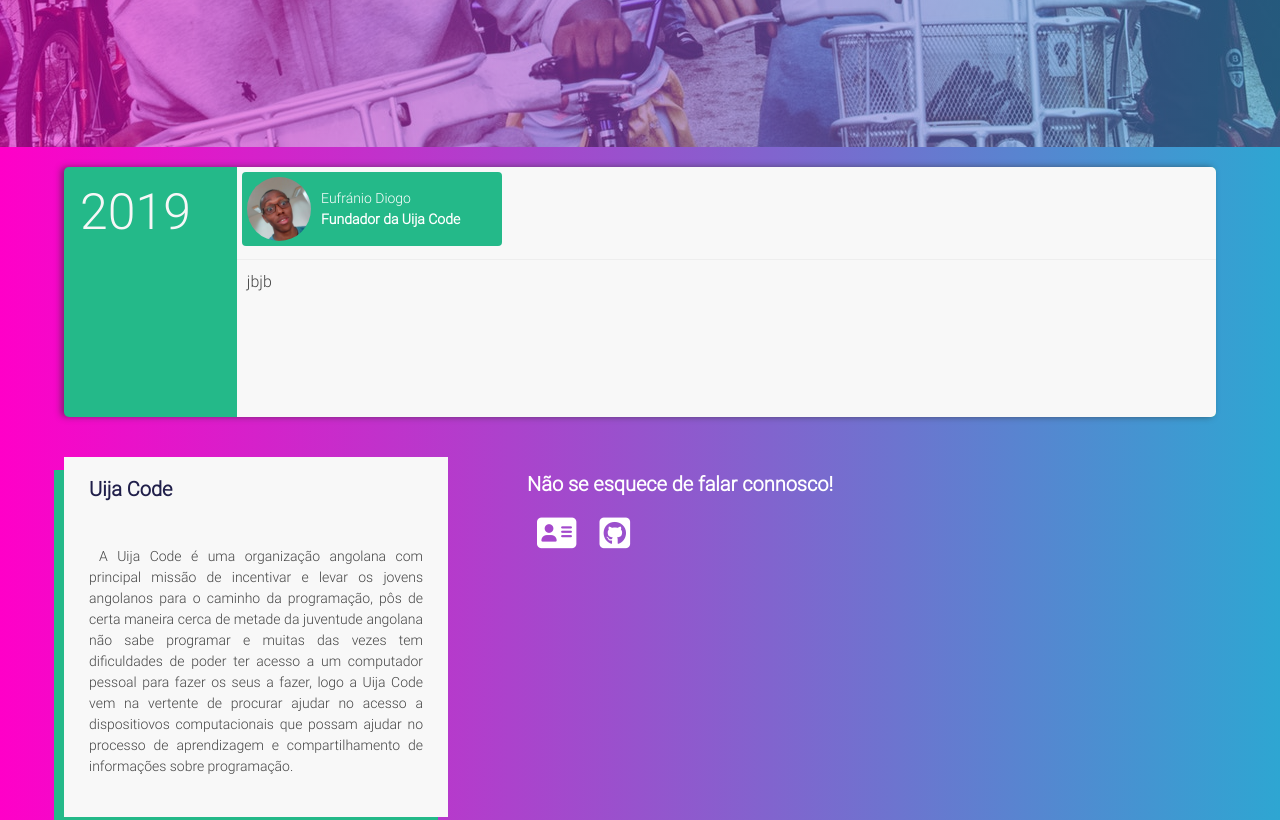
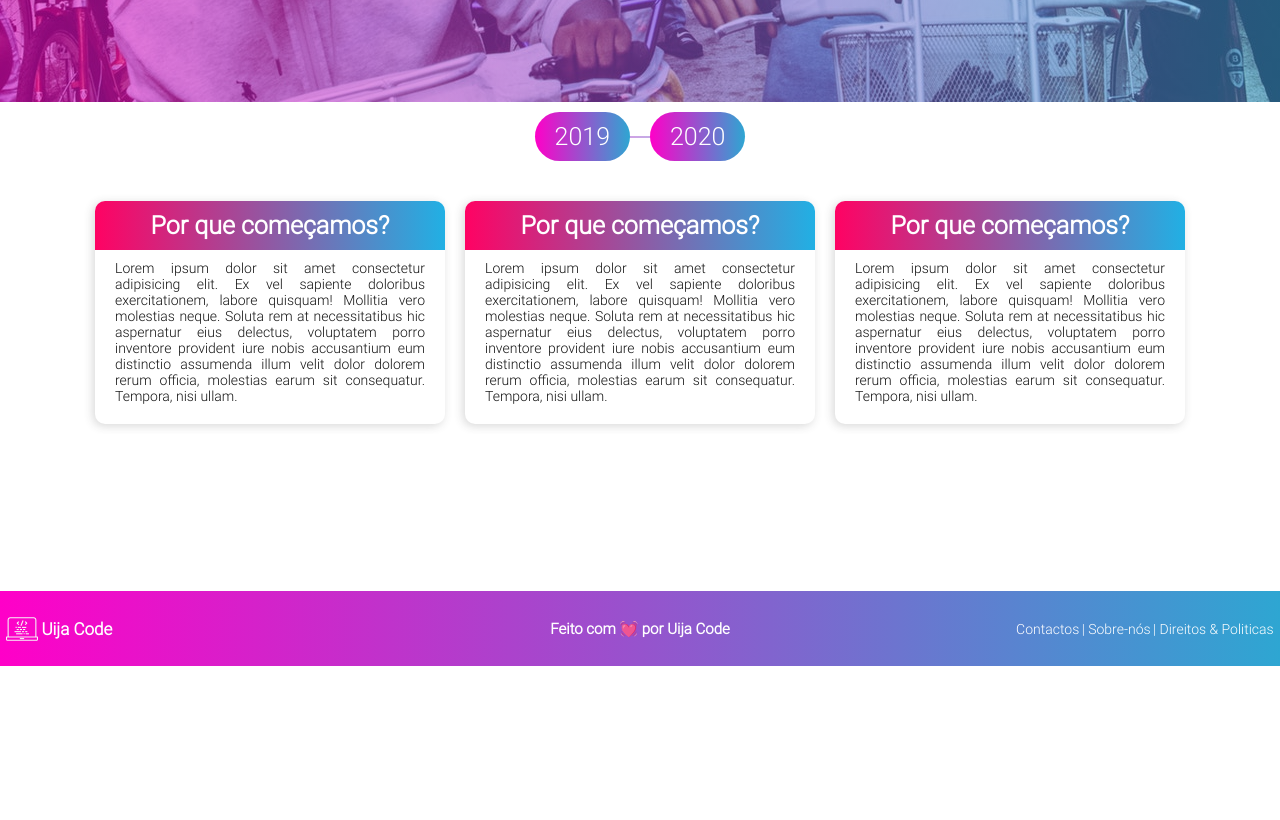
Before and after one commit to EufranioDiogo/MeuWebSite, a plain HTML site: page HTML/quemsomos.html in a window 1280 px wide. Shown: the part 740-1560 px from the top of the page. Drawn offline with Linux system fonts and the light colour scheme.

Commit message:
Mundando a página quem somos

```diff
--- a/CSS/index.css
+++ b/CSS/index.css
@@ -191,9 +191,6 @@ html{
     .itensAreasActuacao:hover p {
         opacity: 1;
         display: block;
-    }
-    .itensAreasActuacao:hover {
-        box-shadow: 0 0 10px #2ea6d2f2;
     }
     .itensAreasActuacao p {
         position: absolute;
--- a/CSS/quemsomos.css
+++ b/CSS/quemsomos.css
@@ -1,8 +1,8 @@
 @media only screen and (max-device-width: 1750px) {
     body {
-        background: linear-gradient(to left, #2ea6d2 , #ff00c8);
+        ackground: linear-gradient(to left, #ffffff, #e6e6e6);
     }
-    #listaDesordenada a:nth-child(4){
+    #listaDesordenada a:nth-child(4) {
         border-bottom: 2px solid #2ea6d2;
     }
     #li4 {
@@ -10,7 +10,7 @@
     }
     #divCabecalho {
         width: 100%;
-        height: 845px;
+        height: 100vh;
         position: relative;
         margin-top: 42px;
         background-image: url('../IMG/people-riding-bicycles-2361103.jpg');
@@ -31,233 +31,92 @@
         left: 0;
         width: 100%;
         height: 100%;
-        background: linear-gradient(to left, #2ea6d281 , #ff00c883);
+        background: linear-gradient(to left, #2ea6d281, #ff00c883);
     }
-    #divConteudo {
+    #main-conteiner {
         position: relative;
         width: 100%;
-        height: 1000px;
-        background: linear-gradient(to left, #2ea6d2 , #ff00c8);
+        height: 90vh;
     }
-    #conteudo1 {
+    #linha-cronologica {
+        display: flex;
+        width: 100%;
+        position: relative;
+        justify-content: center;
+        margin-top: 10px;
+    }
+    #linha-cronologica li .pontos-cronologicos {
+        padding: 10px 20px;
+        text-align: center;
+        border: none;
+        background: linear-gradient(to left, #2ea6d2, #ff00c8);
+        margin: 0 10px;
+        font-size: large;
+        color: #fff;
+        font-family: Roboto, Arial, Helvetica, sans-serif;
+        font-size: 2.5rem;
+        cursor: pointer;
+        border-radius: 50px;
+        transition: 1.0s;
+    }
+    .pontos-cronologicos:hover{
+        background: linear-gradient(to left, #ff00c8, #2ea6d2);
+    }
+    #connect-line {
         position: absolute;
         left: 50%;
-        transform: translateX(-50%);
-        width: 90%;
-        height: 250px;
-        background-color: #24b989;
-        border-radius: 5px;
-        box-shadow: -3px 0 6px rgba(44, 44, 44, 0.55);
-        margin: 20px 0 20px 0px;
+        top: 50%;
+        transform: translate(-50%, -50%);
+        height: 2px;
+        width: 200px;
+        background: linear-gradient(to left, #2ea6d281, #ff00c883);
+        z-index: -1;
     }
-    #conteudo1 div {
-        position: absolute;
-        width: 85%;
-        height: 100%;
-        background-color: #f8f8f8;
-        border-top-right-radius: 5px;
-        border-bottom-right-radius: 5px;
-        right: 0;
+    #content-2019 {
+        position: relative;
+        width: 100%;
     }
-    #conteudo1 div div img {
-        position: absolute;
-        width: 64px;
-        height: 64px;
-        border-radius: 50%;
-        top: 50%;
-        left: 2%;
-        transform: translateY(-50%);
+    #events-at-2019 {
+        display: flex;
+        flex-wrap: wrap;
+        width: 100%;
+        justify-content: center;
+        overflow: hidden;
+        margin-top: 30px;
     }
-    #conteudo1 div div {
-        position: absolute;
-        left: 5px;
-        top: 5px;
-        width: 250px;
-        height: 64px;
-        background-color: #24b989 !important;
-        border-radius: 4px;
-        padding: 5px 5px;
+    #content-2019 li .event {
+        position: relative;
+        width: 350px;
+        background-color: #fff;
+        margin: 10px;
+        overflow: hidden;
+        border-radius: 10px;
+        box-shadow: -2px 2px 10px #33333331;
     }
-    #conteudo1 div div p {
-        color: white;
-        position: absolute;
-        line-height: 1.5;
-        right: 16%;
-        top: 50%;
-        transform: translateY(-50%);
+    #content-2019 li .event .event-title {
+        display: block;
+        position: relative;
+        font-size: 2.5rem;
+        background: linear-gradient(to left, #21b0e4, #ff0062fd);;
+        color: #fff;
+        padding: 10px;
+        text-align: center;
     }
-    #descOrigemUijaCode {
-        position: absolute;
-        bottom: 0;
-        left: 0;
-        width: 98%;
-        height: 55%;
-        border-top: 1px solid #eee;
-        padding: 10px;
-        line-height: 1.5;
-        font-size: 16px;
-    }
-    #conteudo1 #pAnoFundacao {
-        font-size: 50px;
-        color: #f7f7f7;
-        font-weight: 200;
-        padding: 16px;
-        position: absolute;
-        top: 0;
-        left: 0;
-    }
-    #conteudo2 {
-        position: absolute;
-        left: 5%;
-        width: 30%;
-        height: 360px;
-        background: #f8f8f8;
-        overflow: auto;
-        top: 310px;
-        box-shadow: -10px 13px 0 #24b989;
-    }
-    #conteudo2 h1 {
-        font-family: Roboto, Arial, Helvetica, sans-serif;
-        margin: 20px 0 20px 25px;
-        color: #201F4A;
-    }
-    #conteudo2 p {
-        margin: 0;
-        line-height: 1.5;
-        text-indent: 10px;
-        padding: 25px;
-    }
-    #divFaleConnosco {
-        position: absolute;
-        left: 40%;
-        width: 50%;
-        height: 140px;
-        background: transparent;
-        overflow: auto;
-        top: 310px;
-        justify-content: center;
-        padding: 15px;
-    }
-    #divFaleConnosco h1 {
-        text-align: left;
-        color: white;
+    #content-2019 li .event .event-paragraph {
+        display: block;
+        position: relative;
+        overflow-y: auto;
+        color: #131313;
+        padding: 10px 20px;
         margin-bottom: 10px;
     }
-    #divFaleConnosco a {
-        border-radius: 5px;
-        height: 40px;
-        width: 40px;
-        position: relative;
-        display: inline-block;
-        margin: 10px;
-        cursor: pointer;
-    }
-    #divFaleConnosco a:nth-child(1) {
-        margin-left: 0;
-    }
-    #divFaleConnosco a i {
-        color: white;
-        font-size: 35px;
-    }
-    #footer {
-        background-color: #000021 !important;
+    #footer{
+        margin-top: 157px !important;
     }
 }
 
-@media only screen and (max-device-width: 414px){
-    #divCabecalho{
-        height: 400px;
-    }
-    #divCabecalho p{
-        background-size: contain;
-        font-size: 3.5rem;
-    }
-    #conteudo1{
-        width: 98%;
-    }
-    #conteudo1 div {
-        border-radius: 5px;
-    }
-    #conteudo1 div {
-        width: 100%;
-        overflow: hidden;
-    }
-    #descOrigemUijaCode{
-        overflow: scroll;
-        padding: inherit;
-    }
-    #conteudo2 {
-        width: 90%;
-        box-shadow: -10px 13px 0 #24b989;
-    }
-    #conteudo1 div div {
-        background-color: #535353 !important;
-        width: 93.5%;
-    }
-    #conteudo1 div div p {
-        right: 28%;
-    }
-    #divFaleConnosco {
-        top: 700px;
-        height: 200px;
-        width: 70%;
-        left: 50%;
-        transform: translateX(-50%);
-    }
-}
-@media only screen and (min-width: 762px) and (max-width: 768px) {
-    #divCabecalho{
-        height: 400px;
-    }
-    #divCabecalho p{
-        background-size: contain;
-        font-size: 3.5rem;
-    }
-    #conteudo1 div {
-        width: 100%;
-        overflow: hidden;
-    }
-    #descOrigemUijaCode{
-        overflow: scroll;
-        padding: inherit;
-    }
-    #conteudo2 {
-        width: 90%;
-        box-shadow: -10px 13px 0 #24b989;
-    }
-    #divFaleConnosco {
-        top: 700px;
-        height: 200px;
-        width: 70%;
-        left: 38%;
-        transform: translateX(-50%);
-    }
-}
-@media only screen and (min-width: 769px) and (max-width: 1024px){
-    #divCabecalho{
-        height: 600px;
-    }
-    #divCabecalho p{
-        background-size: contain;
-        font-size: 3.5rem;
-    }
-    #conteudo1 div {
-        width: 100%;
-        overflow: hidden;
-    }
-    #descOrigemUijaCode{
-        overflow: scroll;
-        padding: inherit;
-    }
-    #conteudo2 {
-        width: 90%;
-        box-shadow: -10px 13px 0 #24b989;
-    }
-    #divFaleConnosco {
-        top: 700px;
-        height: 200px;
-        width: 70%;
-        left: 39%;
-        transform: translateX(-50%);
-    }
-}
+@media only screen and (max-device-width: 414px) {}
+
+@media only screen and (min-width: 762px) and (max-width: 768px) {}
+
+@media only screen and (min-width: 769px) and (max-width: 1024px) {}
--- a/HTML/quemsomos.html
+++ b/HTML/quemsomos.html
@@ -1,5 +1,6 @@
 <!DOCTYPE html>
 <html lang="en">
+
 <head>
     <meta charset="UTF-8">
     <meta name="viewport" content="width=device-width, initial-scale=1.0">
@@ -11,93 +12,109 @@
     <link rel="stylesheet" href="../CSS/footer.css">
     <title>Uija Code - Quem somos</title>
 </head>
+
 <body>
     <header id="cabecalho">
         <nav id="navMenu">
             <div id="divMenu">
-                <a href="#"><img src="../IMG/coding.svg" alt="Logo da Uijia Programar"><p>Uija Code</p></a><!--
+                <a href="#"><img src="../IMG/coding.svg" alt="Logo da Uijia Programar">
+                    <p>Uija Code</p>
+                </a>
+                <!--
                         -->
                 <ul id="listaDesordenada">
-                    <a href="../index.html"><li id="li1" class="itemDeMenu" onmouseover="overButton('li1')" onmouseout="outButton('li1')">Inicio</li>
-                    </a><!--
+                    <a href="../index.html">
+                        <li id="li1" class="itemDeMenu" onmouseover="overButton('li1')" onmouseout="outButton('li1')">
+                            Inicio</li>
+                    </a>
+                    <!--
                     --><a href="posts.html">
-                        <li id="li2" class="itemDeMenu" onmouseover="overButton('li2')" onmouseout="outButton('li2')">Posts</li>
-                    </a><!--
+                        <li id="li2" class="itemDeMenu" onmouseover="overButton('li2')" onmouseout="outButton('li2')">
+                            Posts</li>
+                    </a>
+                    <!--
                     --><a href="cursos.html">
                         <li id="li3" class="itemDeMenu" onmouseover="overButton('li3')" onmouseout="outButton('li3')">
                             Cursos</li>
-                    </a><!--
+                    </a>
+                    <!--
                     --><a href="#">
-                        <li id="li4" class="itemDeMenu" onmouseover="overButton('li4')" onmouseout="outButton('li4')">Quem somos?</li>
-                    </a><!--
+                        <li id="li4" class="itemDeMenu" onmouseover="overButton('li4')" onmouseout="outButton('li4')">
+                            Quem somos?</li>
+                    </a>
+                    <!--
                     -->
                 </ul>
             </div>
         </nav>
     </header>
-
     <div id="divCabecalho">
         <div id="divPreta"></div>
         <p>Nós Somos a Uija Code, o Orgulho de Ser Angolano</p>
     </div>
-    <div id="divConteudo">
-        <div id="conteudo1">
-            <p id="pAnoFundacao">2019</p>
-            <div>
-                <div>
-                    <img src="../IMG/me.jpg" onmouseover="showDescFundador()" onmouseout="hideDescFundador()" alt="">
-                    <p>Eufránio Diogo <br><strong>Fundador da Uija Code</strong></p>
-                </div>
-                <p id="descOrigemUijaCode">jbjb
+    <div id="main-conteiner">
+        <ul id="linha-cronologica">
+            <div id="connect-line"></div>
+            <li>
+                <button id="ponto-1" class="pontos-cronologicos">
+                    2019
+                </button>
+            </li>
+            <li>
+                <button id="ponto-1" class="pontos-cronologicos">
+                    2020
+                </button>
+            </li>
+        </ul>
+
+        <div id="content-2019">
+            <ul id="events-at-2019">
+                <li>
+                    <div class="event">
+                        <h2 class="event-title">Por que começamos?</h2>
+                        <p class="event-paragraph">
+                            Lorem ipsum dolor sit amet consectetur adipisicing elit. Ex vel sapiente doloribus exercitationem, labore quisquam! Mollitia vero molestias neque. Soluta rem at necessitatibus hic aspernatur eius delectus, voluptatem porro inventore provident iure nobis accusantium eum distinctio assumenda illum velit dolor dolorem rerum officia, molestias earum sit consequatur. Tempora, nisi ullam.
                         </p>
                     </div>
+                </li>
+                <li>
+                    <div class="event">
+                        <h2 class="event-title">Por que começamos?</h2>
+                        <p class="event-paragraph">
+                            Lorem ipsum dolor sit amet consectetur adipisicing elit. Ex vel sapiente doloribus exercitationem, labore quisquam! Mollitia vero molestias neque. Soluta rem at necessitatibus hic aspernatur eius delectus, voluptatem porro inventore provident iure nobis accusantium eum distinctio assumenda illum velit dolor dolorem rerum officia, molestias earum sit consequatur. Tempora, nisi ullam.
                         </p>
                     </div>
-        <div id="divEfeitoTraseiro"></div>
-        <div id="conteudo2">
-            <h1>Uija Code</h1>
-            <p>A Uija Code é uma organização angolana com principal missão de incentivar e levar os jovens angolanos para o caminho da
-                programação, pôs de certa maneira cerca de metade da juventude angolana não sabe programar e muitas das vezes tem dificuldades
-                de poder ter acesso a um computador pessoal para fazer os seus a fazer, logo a Uija Code vem na vertente de procurar ajudar no
-                acesso a dispositiovos computacionais que possam ajudar no processo de aprendizagem e compartilhamento de informações sobre programação.
+                </li>
+                <li>
+                    <div class="event">
+                        <h2 class="event-title">Por que começamos?</h2>
+                        <p class="event-paragraph">
+                            Lorem ipsum dolor sit amet consectetur adipisicing elit. Ex vel sapiente doloribus exercitationem, labore quisquam! Mollitia vero molestias neque. Soluta rem at necessitatibus hic aspernatur eius delectus, voluptatem porro inventore provident iure nobis accusantium eum distinctio assumenda illum velit dolor dolorem rerum officia, molestias earum sit consequatur. Tempora, nisi ullam.
                         </p>
                     </div>
-        <div id="divFaleConnosco">
-            <h1>Não se esquece de falar connosco!</h1>
-            <a target="blank" href="https://about.me/eufraniodiogo">
-                <i title="about.me/eufraniodiogo" class="fas fa-address-card"></i>
-            </a>
-            <a target="blank" href="https://github.com/EufranioDiogo">
-                <i title="Github" class="fab fa-github-square"></i>
-            </a>
+                </li>
+            </ul>
         </div>
+
+        <div id="content-2020">
+
         </div>
 
         <footer id="footer">
             <div id="divCompanyLogo">
-            <img src="../IMG/codingWhite.svg"> <p>Uija Code</p>
+                <img src="../IMG/codingWhite.svg">
+                <p>Uija Code</p>
             </div>
             <p>Feito com &#128147 por Uija Code</p>
             <ul>
                 <li><a href="">Contactos </a></li>
-            <li><a href="">|  Sobre-nós </a></li>
-            <li><a href="">|  Direitos & Politicas</a></li>
+                <li><a href="">| Sobre-nós </a></li>
+                <li><a href="">| Direitos & Politicas</a></li>
             </ul>
         </footer>
-    <script>
-        var descFundador = document.querySelector('#conteudo1 > div > div')
-
-        function showDescFundador() {
-            descFundador.style.transition = '1s'
-            descFundador.style.backgroundColor = '#201F4A';
-        }
-
-        function hideDescFundador() {
-            descFundador.style.transition = '1s'
-            descFundador.style.backgroundColor = '#ffffff';
-        }
-    </script>
+    </div>
     <script src="../JS/rodape.js"></script>
     <script src="../JS/overAndOutMenu.js"></script>
 </body>
+
 </html>
```
Also changed, not shown: HTML/Courses/Layout/scriptActionsAtCoursePage.js (+14 -0 lines), HTML/Courses/Layout/style.css (+4 -4 lines), HTML/Courses/Python/Python_Para_Bebes/HTML/index.html (+27 -21 lines). Lines whose indentation alone changed are shown as unchanged.
